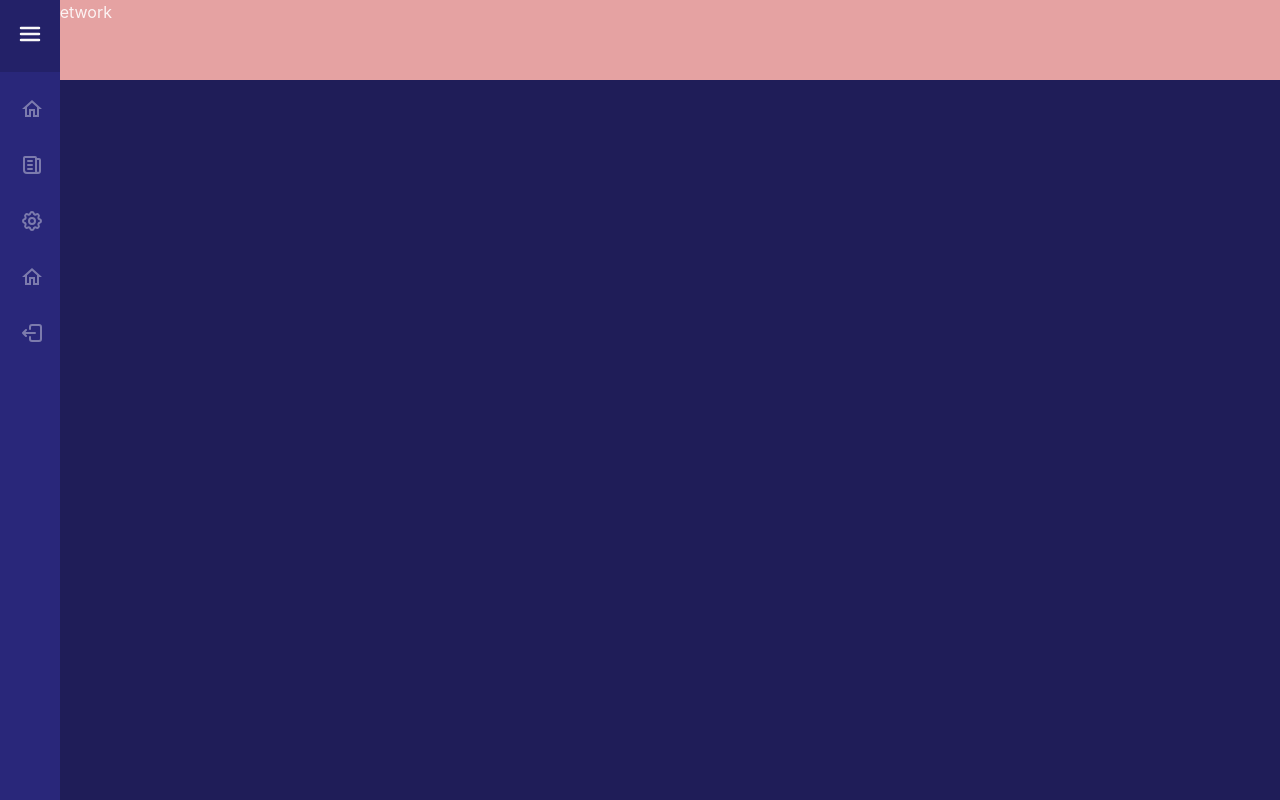
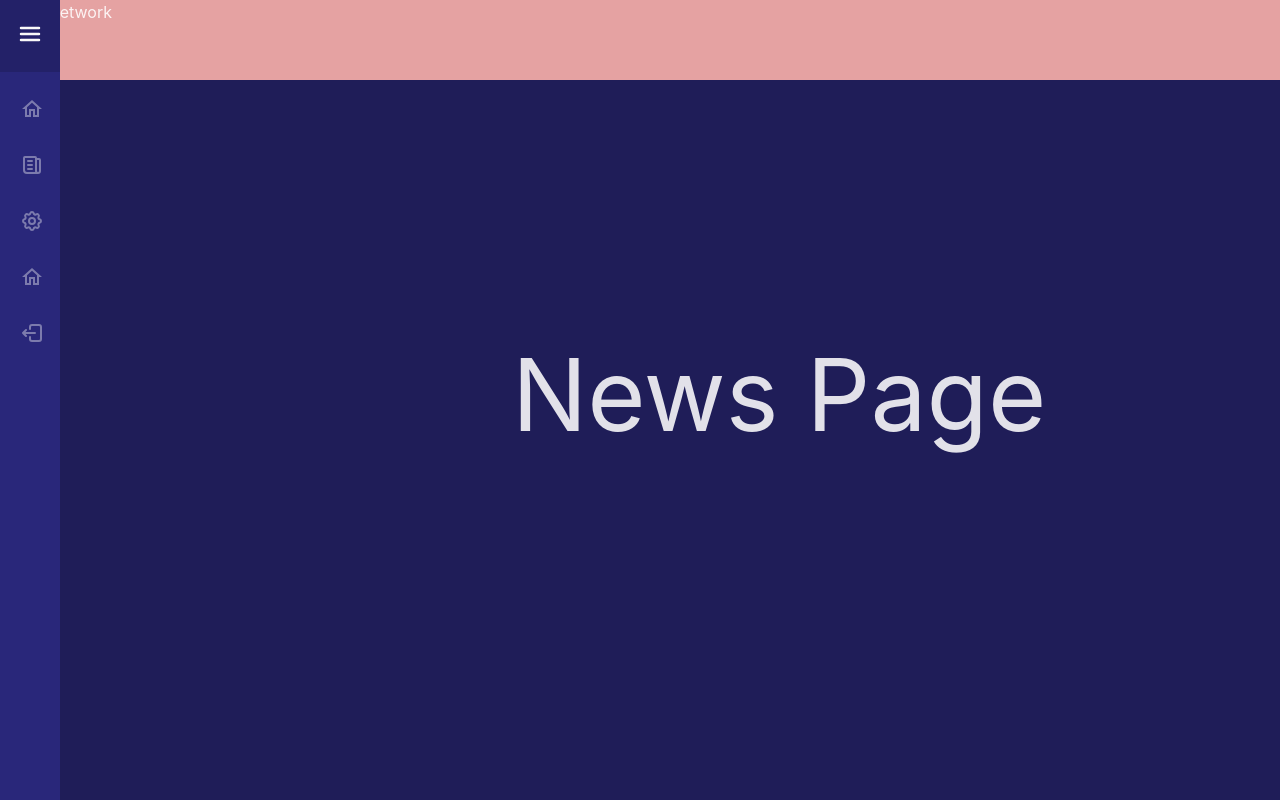
Before and after one commit to Zaitsev-AV/social-network-2.0, a React (Vite) app: page /news in a window 1280 px wide. Built offline with nearby package versions, Linux system fonts and the light colour scheme.

Commit message:
feat: added routes

```diff
--- a/package.json
+++ b/package.json
@@ -11,9 +11,11 @@
     "lint": "eslint --fix src/**/*.{tsx,ts,jsx,js} --no-error-on-unmatched-pattern && stylelint --fix src/{,*/}*.{scss,css} --allow-empty-input"
   },
   "dependencies": {
+    "axios": "^1.5.0",
     "clsx": "^2.0.0",
     "react": "^18.2.0",
-    "react-dom": "^18.2.0"
+    "react-dom": "^18.2.0",
+    "react-router-dom": "^6.15.0"
   },
   "devDependencies": {
     "@it-incubator/eslint-config": "^0.1.3",
--- a/src/App.tsx
+++ b/src/App.tsx
@@ -1,7 +1,33 @@
+import { createBrowserRouter, RouterProvider } from 'react-router-dom'
+
 import { Layout } from '@/components/layout/layout.tsx'
 
+const routes = createBrowserRouter([
+  {
+    path: '/',
+    element: <Layout />,
+    errorElement: <div>Error</div>,
+    children: [
+      // {
+      //   element: <PrivateRoute />,
+      //   children: [
+      //     { },
+      //   ],
+      // },
+      {
+        path: '/news',
+        element: (
+          <div style={{ position: 'absolute', left: '40%', top: '40%', fontSize: '100px' }}>
+            News Page
+          </div>
+        ),
+      },
+    ],
+  },
+])
+
 function App() {
-  return <Layout />
+  return <RouterProvider router={routes} />
 }
 
 export default App
--- a/src/components/layout/layout.tsx
+++ b/src/components/layout/layout.tsx
@@ -1,4 +1,6 @@
 import { FC } from 'react'
+
+import { Outlet } from 'react-router-dom'
 
 import { Header } from '@/components/header'
 import { Sidebar } from '@/components/sidebar'
@@ -8,6 +10,7 @@ export const Layout: FC = () => {
     <>
       <Header />
       <Sidebar />
+      <Outlet />
     </>
   )
 }
```
Also changed, not shown: 1 other file (tests, documents, lock files or other folders).
